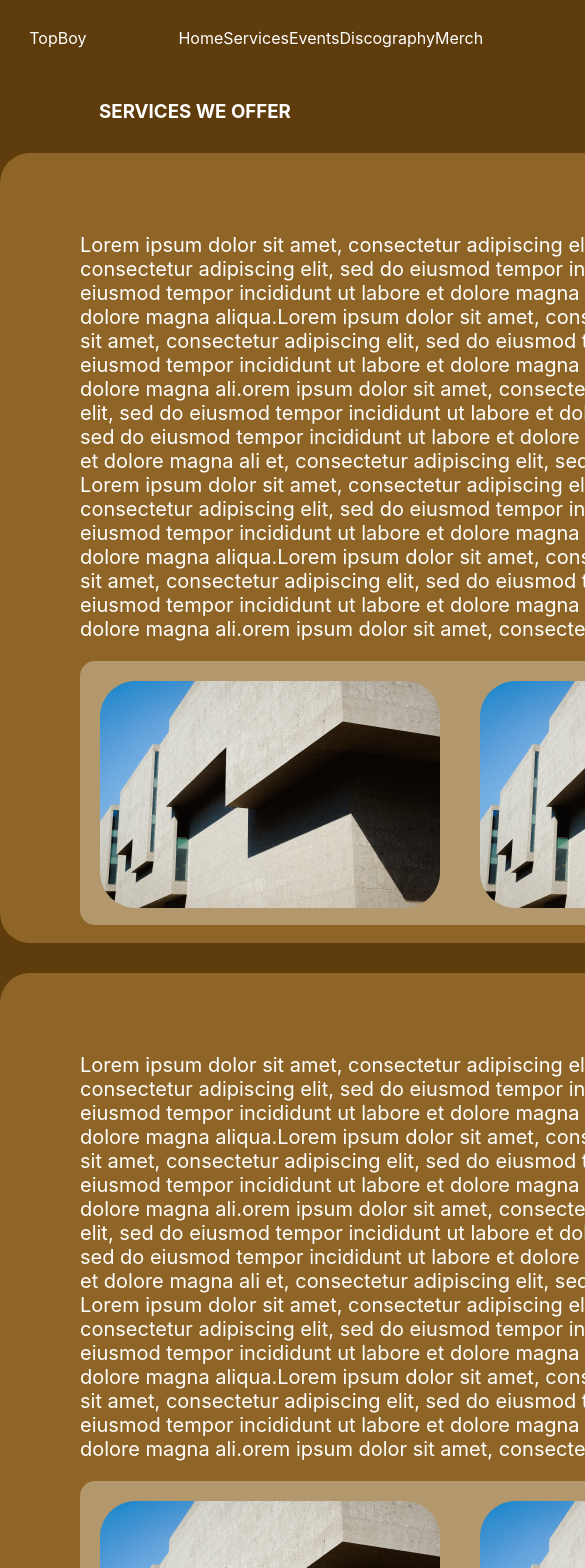
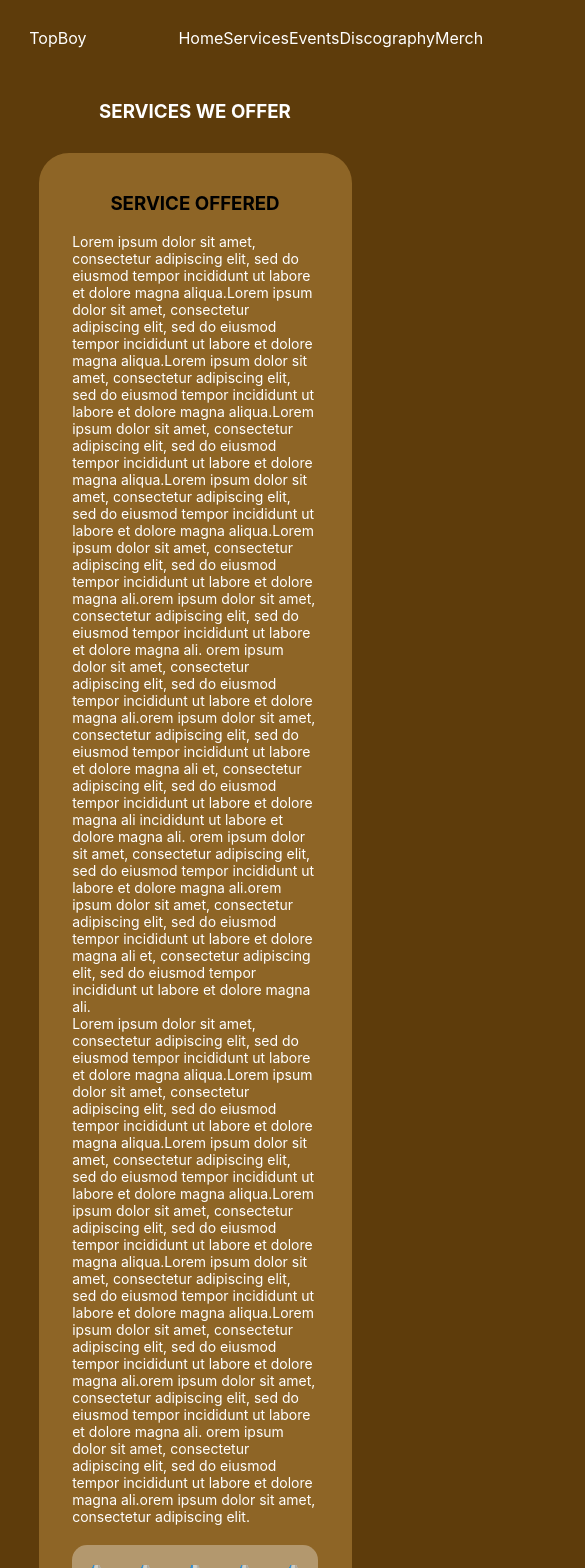
Before and after one commit to okore-lens/topboy, a React (Create React App) app: page /services in a window 390 px wide. Shown: the top 1568 px of the page, 585 px wide, since content can reach past the window. Built offline with nearby package versions, Linux system fonts and the light colour scheme.

Commit message:
1st responsive tweak

```diff
--- a/src/components/cards/ServicesCard/ServicesCard.scss
+++ b/src/components/cards/ServicesCard/ServicesCard.scss
@@ -1,6 +1,7 @@
 .ServicesCard {
-  width: 1660px;
-  height: 750px;
+  // width: 1660px;
+  width: 70%;
+  // height: 750px;
   background-color: #8e6526;
   margin: 30px auto;
   border-radius: 30px;
@@ -11,12 +12,14 @@
   p {
     text-align: start;
     font-size: 20px;
-    width: 1540px;
+    // width: 1540px;
+    width: 90%;
     margin: 0 auto;
   }
   .img-row {
-    width: 1540px;
-    height: 264px;
+    // width: 1540px;
+    width: 90%;
+    // height: 264px;
     background-color: #ffffff54;
     margin: 20px auto 0 auto;
     border-radius: 15px;
@@ -25,3 +28,11 @@
     overflow-x: scroll;
   }
 }
+
+@media screen and (max-width: 1560px) {
+  .ServicesCard {
+    p {
+      font-size: 14px;
+    }
+  }
+}
--- a/src/components/cards/eventCard/EventCard.scss
+++ b/src/components/cards/eventCard/EventCard.scss
@@ -1,5 +1,6 @@
 .EventCard {
-  width: 1371px;
+  width: 70%;
+  // width: 1371px;
   height: 450px;
   background-color: #8e642660;
   margin: 30px auto;
--- a/src/components/cards/serviceCard/ServiceCard.scss
+++ b/src/components/cards/serviceCard/ServiceCard.scss
@@ -1,9 +1,10 @@
 .ServiceCard {
-  width: 286px;
+  width: 400px;
+  // width: 286px;
   height: 305px;
   background-color: #d9d9d9;
   border-radius: 10px;
-  margin: 0 0 0 18px;
+  margin: 0 9px;
   color: #000000;
   display: flex;
   justify-content: center;
@@ -13,10 +14,6 @@
     flex-direction: column;
     .arrow {
       display: none;
-      // position: absolute;
-      // top: 50%;
-      // left: 50%;
-      // transform: translate(-50%, -50%);
     }
   }
   &:hover {
@@ -29,3 +26,8 @@
     }
   }
 }
+@media screen and (max-width: 1560px) {
+  .ServiceCard {
+    width: 100%;
+  }
+}
--- a/src/components/cards/servicesImgCard/ServicesImgCard.scss
+++ b/src/components/cards/servicesImgCard/ServicesImgCard.scss
@@ -1,3 +1,8 @@
 .ServicesImgCard {
   margin: 20px;
+  height: 100px;
+  img {
+    width: 100%;
+    height: 100%;
+  }
 }
--- a/src/pages/home/Home.jsx
+++ b/src/pages/home/Home.jsx
@@ -133,11 +133,11 @@ function Home() {
             <span className="text">HOW CAN WE HELP ?</span>
             <div className="services-row">
               <div className="wrapper">
-                <ServiceCard />
-                <ServiceCard />
-                <ServiceCard />
-                <ServiceCard />
-                <ServiceCard />
+                <ServiceCard className="service-card" />
+                <ServiceCard className="service-card" />
+                <ServiceCard className="service-card" />
+                <ServiceCard className="service-card" />
+                <ServiceCard className="service-card" />
               </div>
             </div>
           </div>
--- a/src/pages/home/Home.scss
+++ b/src/pages/home/Home.scss
@@ -28,6 +28,7 @@
     display: flex;
     justify-content: center;
     align-items: center;
+    overflow-x: scroll;
     .icon {
       width: 213px;
       height: 128px;
@@ -77,9 +78,9 @@
   }
   .help {
     margin: 130px 0;
+    // width: 1660px;
     .services {
-      // width: 70%;
-      width: 1660px;
+      width: 70%;
       height: 841px;
       margin: 0 auto;
       background-image: url("../../assets/images/service-img.png");
@@ -104,7 +105,9 @@
           left: 50%;
           transform: translate(-50%, 0%);
           overflow: hidden;
+          width: 100%;
           .wrapper {
+            width: 100%;
             display: flex;
             margin: 0 auto;
           }
@@ -179,3 +182,34 @@
     }
   }
 }
+
+@media screen and (max-width: 1560px) {
+  .Home {
+    .about {
+      width: 75%;
+      margin: 0 auto;
+      .info {
+        width: 65%;
+        height: 600px;
+        background-color: #f2f2f270;
+        border-radius: 30px;
+        text-align: start;
+        padding: 2%;
+        .text {
+          p {
+            font-size: 12px;
+          }
+        }
+      }
+    }
+    .help {
+      .services {
+        .cover {
+          .text {
+            font-size: 48px;
+          }
+        }
+      }
+    }
+  }
+}
```
